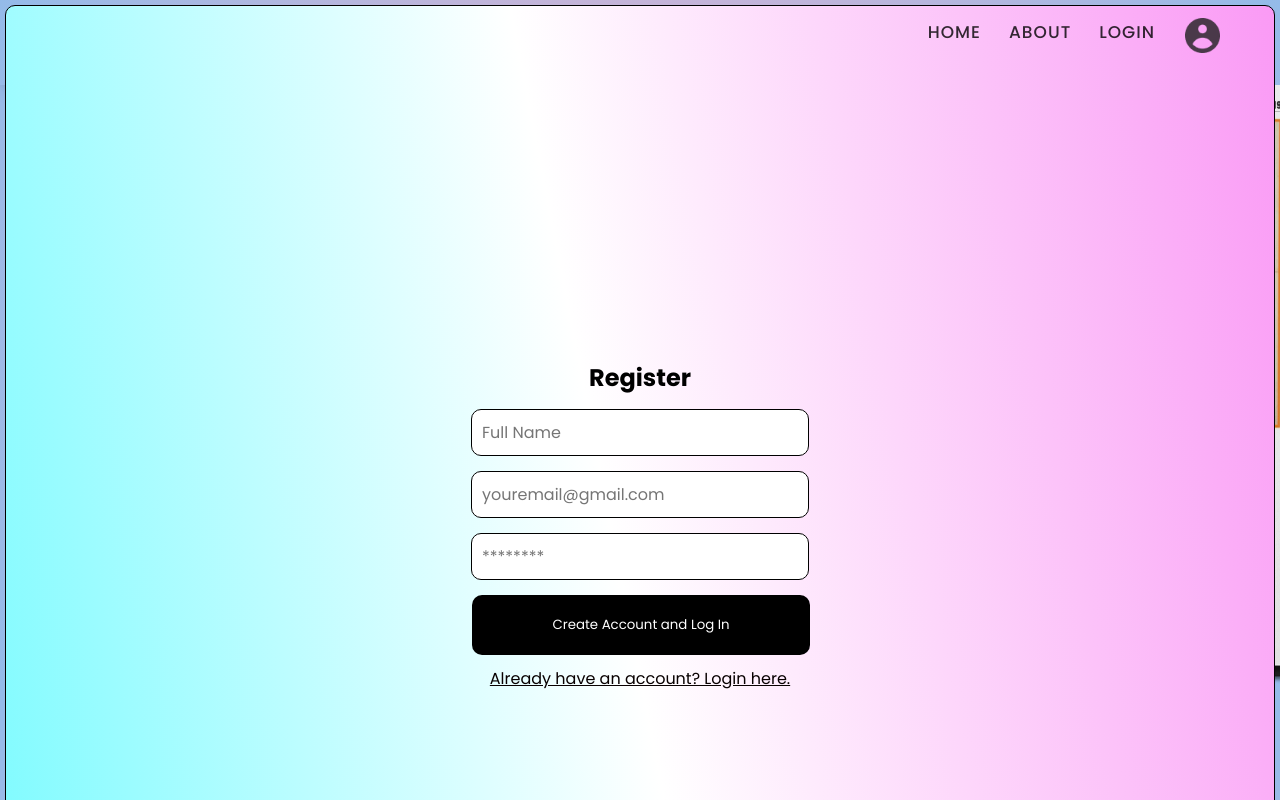
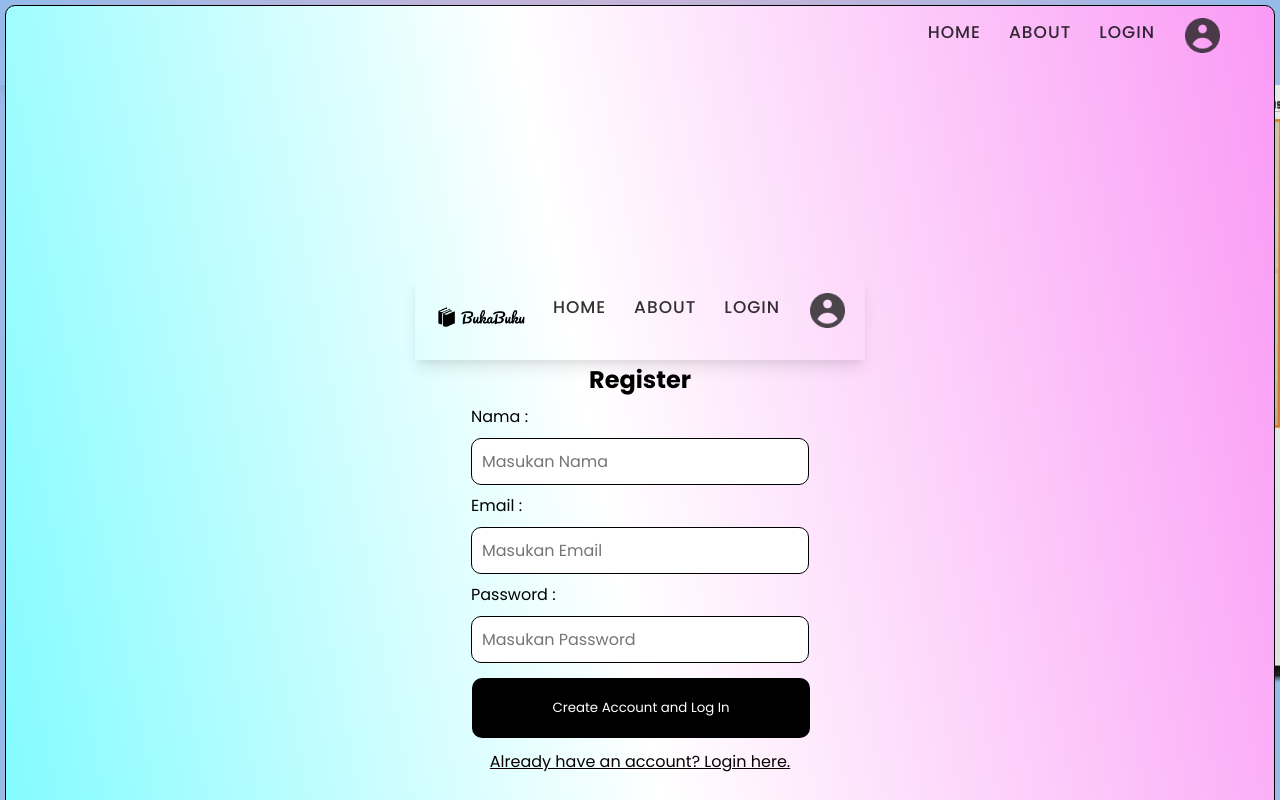
Before and after one commit to rapit/ads-bukabuku, a React (Create React App) app in the folder BukaBuku/: page /register in a window 1280 px wide. Shown: the top 800 px of the page. Built offline with nearby package versions, Linux system fonts and the light colour scheme; no server answers.

Commit message:
Register.jsx

```diff
--- a/BukaBuku/src/Pages/Register/Register.jsx
+++ b/BukaBuku/src/Pages/Register/Register.jsx
@@ -2,6 +2,7 @@ import React, { useState } from "react";
 import './Register.css';
 import { Login } from "../Login/Login";
 import { Link } from 'react-router-dom';
+import Navbar from '../../Components/Navbar/Navbar';
 
 export const Register = (props) => {
   const [email, setEmail] = useState('');
@@ -28,14 +29,15 @@ export const Register = (props) => {
 
   return (
     <div className="auth-form-container">
+      <Navbar />
       <h2>Register</h2>
       <form className="register-form" onSubmit={handleSubmit}>
-        <label htmlFor="name"></label>
-        <input className="kotak" value={name} name="name" onChange={(e) => setName(e.target.value)} id="name" placeholder="Full Name" />
-        <label htmlFor="email"></label>
-        <input className="kotak" value={email} onChange={(e) => setEmail(e.target.value)} type="email" placeholder="youremail@gmail.com" id="email" name="email" />
-        <label htmlFor="password"></label>
-        <input className="kotak" value={pass} onChange={(e) => setPass(e.target.value)} type="password" placeholder="********" id="password" name="password" />
+        <label htmlFor="name">Nama :</label>
+        <input className="kotak" value={name} name="name" onChange={(e) => setName(e.target.value)} id="name" placeholder="Masukan Nama" />
+        <label htmlFor="email">Email :</label>
+        <input className="kotak" value={email} onChange={(e) => setEmail(e.target.value)} type="email" placeholder="Masukan Email" id="email" name="email" />
+        <label htmlFor="password">Password :</label>
+        <input className="kotak" value={pass} onChange={(e) => setPass(e.target.value)} type="password" placeholder="Masukan Password" id="password" name="password" />
         <button type="submit">Create Account and Log In</button>
       </form>
 
```
